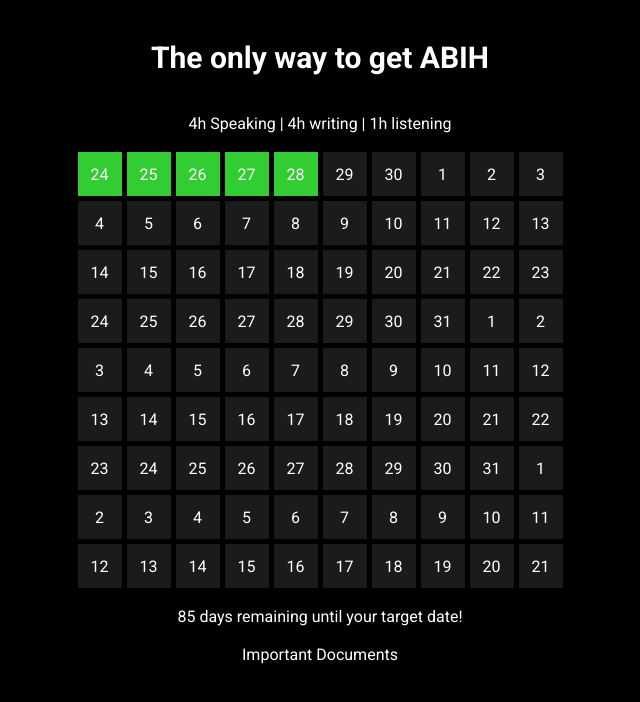
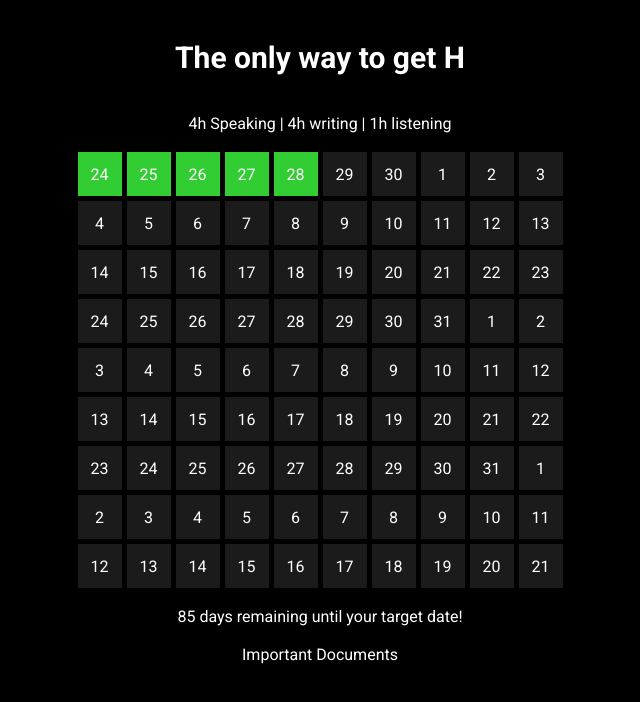
Before and after one commit to akramthedev/die-deutsch-traum, a React (Create React App) app: page / in a window 1280 px wide. Shown: the top 702 px of the page, without its empty margins (320-960 px from the left). Built offline with nearby package versions, Linux system fonts and the light colour scheme.

Commit message:
Update Home.jsx

```diff
--- a/src/Home.jsx
+++ b/src/Home.jsx
@@ -116,7 +116,7 @@
 
   return (
     <div className="container">
-      <h1>The only way to get ABIH</h1>
+      <h1>The only way to get H</h1>
       <br />
       <p>4h Speaking | 4h writing | 1h listening</p>
       <br />
```
